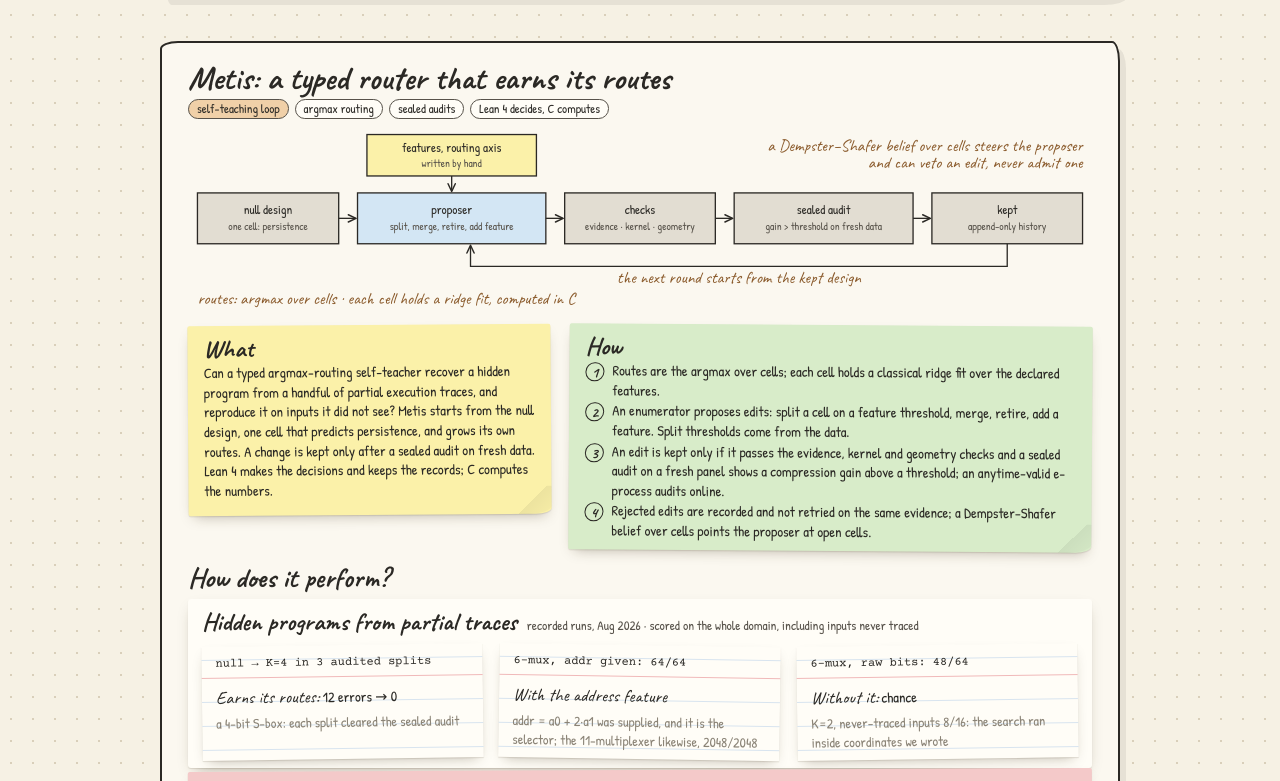
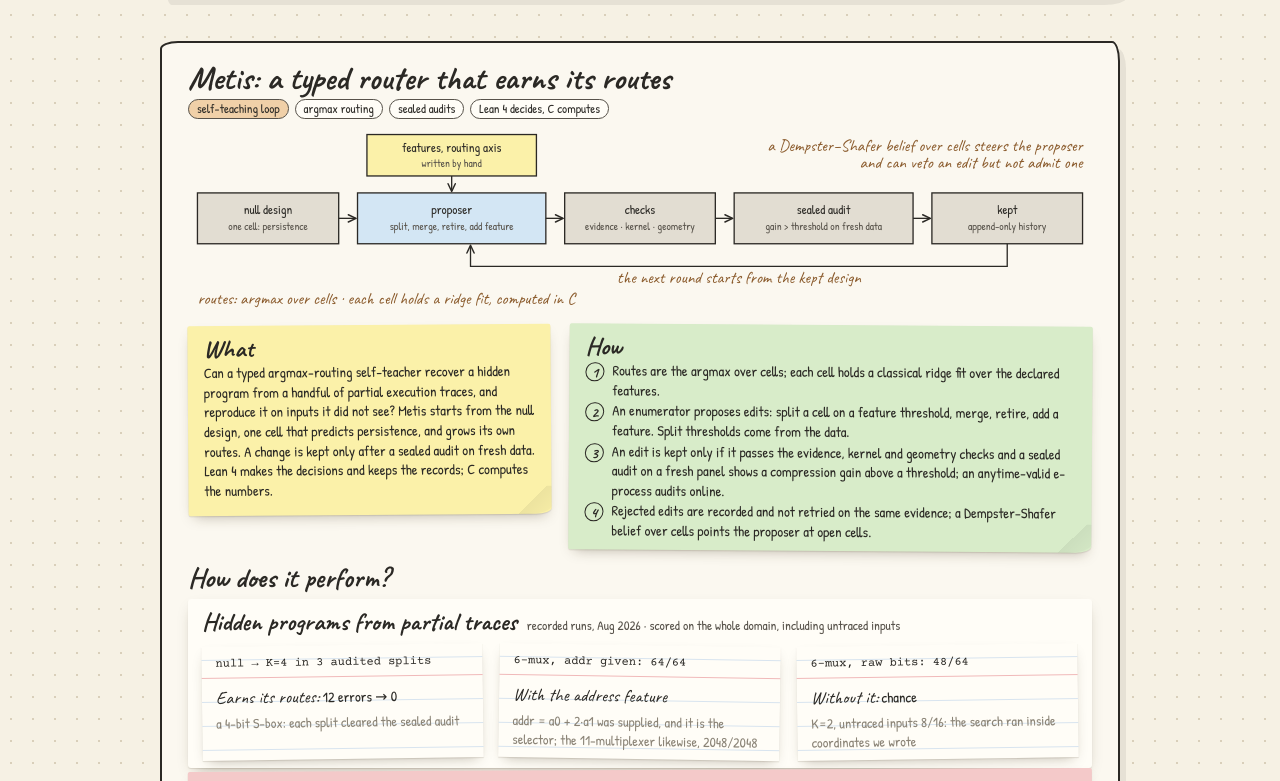
Before and after one commit to Samanwaycodes/neurosymbolic-world-models, a plain HTML site: page index.html in a window 1280 px wide. Shown: the part 7586-8367 px from the top of the page. Drawn offline with nearby package versions, Linux system fonts and the light colour scheme.

Commit message:
Metis card: plainer wording for the belief veto and untraced inputs

```diff
--- a/index.html
+++ b/index.html
@@ -801,14 +801,14 @@
       <div class="pipeline compact">
         <svg viewBox="0 0 960 194" role="img" aria-labelledby="mt md">
           <title id="mt">Metis: the self-teaching loop</title>
-          <desc id="md">Metis starts from the null design, one cell that predicts persistence. A proposer suggests an edit to the routing design: split a cell, merge, retire, or add a feature. The edit passes evidence, kernel and geometry checks, then a sealed audit on fresh data must show a compression gain above a threshold. Kept edits join an append-only history and the next round starts from the kept design. The features and the routing axis are written by hand. A Dempster–Shafer belief over cells steers the proposer and can veto an edit, never admit one. Routes are the argmax over cells, and each cell holds a ridge fit computed in C.</desc>
+          <desc id="md">Metis starts from the null design, one cell that predicts persistence. A proposer suggests an edit to the routing design: split a cell, merge, retire, or add a feature. The edit passes evidence, kernel and geometry checks, then a sealed audit on fresh data must show a compression gain above a threshold. Kept edits join an append-only history and the next round starts from the kept design. The features and the routing axis are written by hand. A Dempster–Shafer belief over cells steers the proposer and can veto an edit but not admit one. Routes are the argmax over cells, and each cell holds a ridge fit computed in C.</desc>
           <g class="lbl">
             <rect class="rk" x="190" y="8" width="180" height="44" fill="#fbf1a9" stroke="#2b2925" stroke-width="1.4"/>
             <text x="280" y="27" text-anchor="middle" class="sm">features, routing axis</text>
             <text x="280" y="43" text-anchor="middle" class="xs">written by hand</text>
             <path class="rk" d="M280,52 V68" fill="none" stroke="#2b2925" stroke-width="1.4" marker-end="url(#ah)"/>
             <text class="note-txt" x="950" y="26" text-anchor="end">a Dempster–Shafer belief over cells steers the proposer</text>
-            <text class="note-txt" x="950" y="44" text-anchor="end">and can veto an edit, never admit one</text>
+            <text class="note-txt" x="950" y="44" text-anchor="end">and can veto an edit but not admit one</text>
 
             <rect class="rk" x="10" y="70" width="150" height="54" fill="#e2ddd2" stroke="#2b2925" stroke-width="1.4"/>
             <text x="85" y="92" text-anchor="middle" class="sm">null design</text>
@@ -859,11 +859,11 @@
 
       <h3 class="card-h">How does it perform?</h3>
       <section class="env" aria-labelledby="envMetis">
-        <div class="env-head"><h4 id="envMetis">Hidden programs from partial traces</h4><span>recorded runs, Aug 2026 · scored on the whole domain, including inputs never traced</span></div>
+        <div class="env-head"><h4 id="envMetis">Hidden programs from partial traces</h4><span>recorded runs, Aug 2026 · scored on the whole domain, including untraced inputs</span></div>
         <div class="know-row">
           <div class="rule-card"><span class="formula fit">null → K=4 in 3 audited splits</span><span class="eng"><b>Earns its routes:</b> 12 errors → 0</span><span class="meta">a 4-bit S-box: each split cleared the sealed audit</span></div>
           <div class="rule-card"><span class="formula fit">6-mux, addr given: 64/64</span><span class="eng"><b>With the address feature</b></span><span class="meta">addr = a0 + 2·a1 was supplied, and it is the selector; the 11-multiplexer likewise, 2048/2048</span></div>
-          <div class="rule-card"><span class="formula fit">6-mux, raw bits: 48/64</span><span class="eng"><b>Without it:</b> chance</span><span class="meta">K=2, never-traced inputs 8/16: the search ran inside coordinates we wrote</span></div>
+          <div class="rule-card"><span class="formula fit">6-mux, raw bits: 48/64</span><span class="eng"><b>Without it:</b> chance</span><span class="meta">K=2, untraced inputs 8/16: the search ran inside coordinates we wrote</span></div>
         </div>
       </section>
 
```
